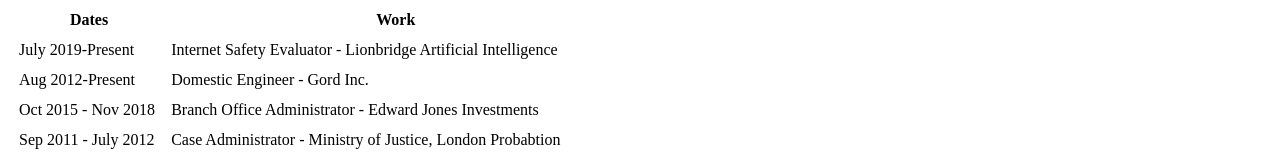
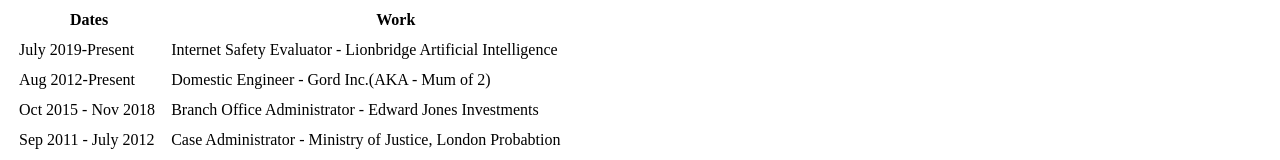
Before and after one commit to kirstengord/cv, a plain HTML site: page index.html in a window 1280 px wide. Shown: the part 799-959 px from the top of the page. Drawn offline with Linux system fonts and the light colour scheme.

Commit message:
Update index.html

```diff
--- a/index.html
+++ b/index.html
@@ -72,7 +72,7 @@
         </tr>
         <tr>
           <td>Aug 2012-Present</td>
-          <td>Domestic Engineer - Gord Inc.</td>
+          <td>Domestic Engineer - Gord Inc.(AKA - Mum of 2)</td>
         </tr>
         <tr>
           <td>Oct 2015 - Nov 2018</td>
```
